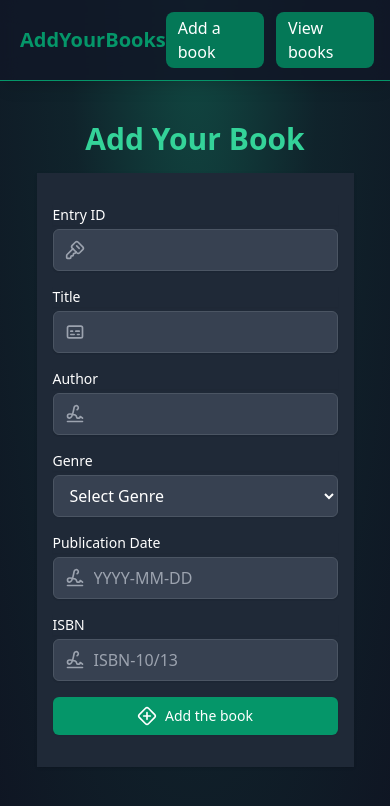
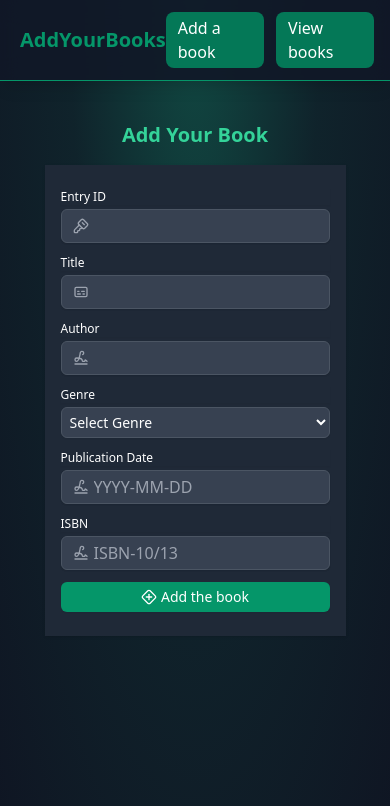
Before and after one commit to Devansh27112001/Challenge-frontend-SimpleBind, a React (Vite) app in the folder frontend/: page /add-book in a window 390 px wide. Shown: the top 806 px of the page. Built offline with nearby package versions, Linux system fonts and the light colour scheme.

Commit message:
Challenfe completed

```diff
--- a/frontend/src/components/FilterBy.jsx
+++ b/frontend/src/components/FilterBy.jsx
@@ -19,11 +19,11 @@ const FilterBy = () => {
   return (
     <div className="max-w-full flex justify-between items-center mb-2">
       <div className="flex gap-3 items-center">
-        <span className="text-emerald-300 uppercase tracking-tighter">
+        <span className="text-emerald-300 uppercase tracking-tighter sm:text-lg text-sm">
           Filter By:
         </span>
         <select
-          className="bg-gray-700 border border-gray-600 rounded-md shadow-sm py-1 px-3 text-white focus:outline-none focus:ring-2 focus:ring-emerald-500 focus:border-emerald-500 transition-all duration-300"
+          className="bg-gray-700 border border-gray-600 rounded-md shadow-sm sm:py-1 sm:px-3 text-white focus:outline-none focus:ring-2 focus:ring-emerald-500 focus:border-emerald-500 transition-all duration-300 p-1 sm:text-sm text-xs"
           onChange={(e) => {
             setFilter({
               ...filter,
@@ -45,7 +45,7 @@ const FilterBy = () => {
       </div>
       <div>
         <button
-          className="bg-emerald-600 px-4 py-1 hover:bg-emerald-500 text-white rounded-md"
+          className="bg-emerald-600 sm:px-4 sm:py-1 px-2 py-1 hover:bg-emerald-500 text-white rounded-md"
           onClick={handleFilterSearch}
         >
           Filter
--- a/frontend/src/pages/AddBookPage.jsx
+++ b/frontend/src/pages/AddBookPage.jsx
@@ -41,29 +41,29 @@ const AddBookPage = () => {
         animate={{ opacity: 1, y: 0 }}
         transition={{ duration: 0.8 }}
       >
-        <h2 className="text-center mt-6 text-3xl font-extrabold text-emerald-400">
+        <h2 className="text-center mt-6 sm:text-3xl text-xl font-extrabold text-emerald-400">
           Add Your Book
         </h2>
       </motion.div>
       <motion.div
-        className="mt-4 sm:mx-auto sm:w-full sm:max-w-md max-w-md mx-auto"
+        className="mt-4 sm:mx-auto sm:w-full sm:max-w-md max-w-md mx-auto "
         initial={{ opacity: 0, y: 20 }}
         animate={{ opacity: 1, y: 0 }}
         transition={{ duration: 0.8, delay: 0.2 }}
       >
-        <div className="bg-gray-800 py-8 px-4 shadow sm:rounded-lg sm:px-10">
-          <form className="space-y-4" onSubmit={handleSubmit}>
+        <div className="bg-gray-800 sm:py-8 px-4 py-6 shadow sm:rounded-lg sm:px-10">
+          <form className="sm:space-y-4 space-y-3" onSubmit={handleSubmit}>
             <div>
               <label
                 htmlFor="entryId"
-                className="block text-sm font-medium shadow-sm"
+                className="block sm:text-sm text-xs font-medium shadow-sm"
               >
                 Entry ID
               </label>
               <div className="mt-1 relative rounded-md shadow-sm">
                 <div className="absolute inset-y-0 left-0 pl-3 flex items-center pointer-events-none">
                   <KeySquare
-                    className="h-5 w-5 text-gray-400"
+                    className="sm:h-5 sm:w-5 h-4 w-4 text-gray-400"
                     aria-hidden="true"
                   />
                 </div>
@@ -75,21 +75,21 @@ const AddBookPage = () => {
                   onChange={(e) =>
                     setFormData({ ...formData, entryId: e.target.value })
                   }
-                  className="block w-full px-3 py-2 pl-10 bg-gray-700 border border-gray-600 rounded-md shadow-sm placeholder-gray-400 outline-none focus:ring-emerald-500 focus:border-emerald-500 sm:text-sm"
+                  className="block w-full sm:px-3 sm:py-2 py-1 px-1 sm:pl-10 pl-8 bg-gray-700 border border-gray-600 rounded-md shadow-sm placeholder-gray-400 outline-none focus:ring-emerald-500 focus:border-emerald-500 sm:text-sm"
                 />
               </div>
             </div>
             <div>
               <label
                 htmlFor="title"
-                className="block text-sm font-medium shadow-sm"
+                className="block sm:text-sm text-xs font-medium shadow-sm"
               >
                 Title
               </label>
               <div className="mt-1 relative rounded-md shadow-sm">
                 <div className="absolute inset-y-0 left-0 pl-3 flex items-center pointer-events-none">
                   <Captions
-                    className="h-5 w-5 text-gray-400"
+                    className="sm:h-5 sm:w-5 h-4 w-4 text-gray-400"
                     aria-hidden="true"
                   />
                 </div>
@@ -101,21 +101,21 @@ const AddBookPage = () => {
                   onChange={(e) =>
                     setFormData({ ...formData, title: e.target.value })
                   }
-                  className="block w-full px-3 py-2 pl-10 bg-gray-700 border border-gray-600 rounded-md shadow-sm placeholder-gray-400 outline-none focus:ring-emerald-500 focus:border-emerald-500 sm:text-sm"
+                  className="block w-full sm:px-3 sm:py-2 py-1 px-1 sm:pl-10 pl-8 bg-gray-700 border border-gray-600 rounded-md shadow-sm placeholder-gray-400 outline-none focus:ring-emerald-500 focus:border-emerald-500 sm:text-sm"
                 />
               </div>
             </div>
             <div>
               <label
                 htmlFor="author"
-                className="block text-sm font-medium shadow-sm"
+                className="block sm:text-sm text-xs font-medium shadow-sm"
               >
                 Author
               </label>
               <div className="mt-1 relative rounded-md shadow-sm">
                 <div className="absolute inset-y-0 left-0 pl-3 flex items-center pointer-events-none">
                   <Signature
-                    className="h-5 w-5 text-gray-400"
+                    className="sm:h-5 sm:w-5 h-4 w-4 text-gray-400"
                     aria-hidden="true"
                   />
                 </div>
@@ -127,21 +127,21 @@ const AddBookPage = () => {
                   onChange={(e) =>
                     setFormData({ ...formData, author: e.target.value })
                   }
-                  className="block w-full px-3 py-2 pl-10 bg-gray-700 border border-gray-600 rounded-md shadow-sm placeholder-gray-400 outline-none focus:ring-emerald-500 focus:border-emerald-500 sm:text-sm"
+                  className="block w-full sm:px-3 sm:py-2 py-1 px-1 sm:pl-10 pl-8 bg-gray-700 border border-gray-600 rounded-md shadow-sm placeholder-gray-400 outline-none focus:ring-emerald-500 focus:border-emerald-500 sm:text-sm"
                 />
               </div>
             </div>
             <div>
               <label
                 htmlFor="genre"
-                className="block text-sm font-medium shadow-sm"
+                className="block sm:text-sm text-xs font-medium shadow-sm"
               >
                 Genre
               </label>
               <select
                 name="genre"
                 id="genre"
-                className="mt-1 w-full bg-gray-700 border border-gray-600 rounded-md shadow-sm py-2 px-3 text-white focus:outline-none focus:ring-2 focus:ring-emerald-500 focus:border-emerald-500 transition-all duration-300"
+                className="mt-1 w-full bg-gray-700 border border-gray-600 rounded-md shadow-sm sm:px-3 sm:py-2 py-1 px-1 text-white focus:outline-none focus:ring-2 focus:ring-emerald-500 focus:border-emerald-500 transition-all duration-300 sm:text-md text-sm"
                 required
                 value={formData.genre}
                 onChange={(e) =>
@@ -163,14 +163,14 @@ const AddBookPage = () => {
             <div>
               <label
                 htmlFor="publication-date"
-                className="block text-sm font-medium shadow-sm"
+                className="block sm:text-sm text-xs font-medium shadow-sm"
               >
                 Publication Date
               </label>
               <div className="mt-1 relative rounded-md shadow-sm">
                 <div className="absolute inset-y-0 left-0 pl-3 flex items-center pointer-events-none">
                   <Signature
-                    className="h-5 w-5 text-gray-400"
+                    className="sm:h-5 sm:w-5 h-4 w-4 text-gray-400"
                     aria-hidden="true"
                   />
                 </div>
@@ -185,7 +185,7 @@ const AddBookPage = () => {
                       publicationDate: e.target.value,
                     })
                   }
-                  className="block w-full px-3 py-2 pl-10 bg-gray-700 border border-gray-600 rounded-md shadow-sm placeholder-gray-400 outline-none focus:ring-emerald-500 focus:border-emerald-500 sm:text-sm"
+                  className="block w-full sm:px-3 sm:py-2 py-1 px-1 sm:pl-10 pl-8 bg-gray-700 border border-gray-600 rounded-md shadow-sm placeholder-gray-400 outline-none focus:ring-emerald-500 focus:border-emerald-500 sm:text-sm"
                   placeholder="YYYY-MM-DD"
                 />
               </div>
@@ -193,14 +193,14 @@ const AddBookPage = () => {
             <div>
               <label
                 htmlFor="isbn"
-                className="block text-sm font-medium shadow-sm"
+                className="block sm:text-sm text-xs font-medium shadow-sm"
               >
                 ISBN
               </label>
               <div className="mt-1 relative rounded-md shadow-sm">
                 <div className="absolute inset-y-0 left-0 pl-3 flex items-center pointer-events-none">
                   <Signature
-                    className="h-5 w-5 text-gray-400"
+                    className="sm:h-5 sm:w-5 h-4 w-4 text-gray-400"
                     aria-hidden="true"
                   />
                 </div>
@@ -214,7 +214,7 @@ const AddBookPage = () => {
                   onChange={(e) =>
                     setFormData({ ...formData, isbnNumber: e.target.value })
                   }
-                  className="block w-full px-3 py-2 pl-10 bg-gray-700 border border-gray-600 rounded-md shadow-sm placeholder-gray-400 outline-none focus:ring-emerald-500 focus:border-emerald-500 sm:text-sm"
+                  className="block w-full sm:px-3 sm:py-2 py-1 px-1 sm:pl-10 pl-8 bg-gray-700 border border-gray-600 rounded-md shadow-sm placeholder-gray-400 outline-none focus:ring-emerald-500 focus:border-emerald-500 sm:text-sm"
                   placeholder="ISBN-10/13"
                 />
               </div>
@@ -222,19 +222,22 @@ const AddBookPage = () => {
 
             <button
               type="submit"
-              className="w-full flex justify-center py-2 px-4 border border-transparent rounded-md shadow-sm text-sm font-medium text-white bg-emerald-600 hover:bg-emerald-700 focus:outline-none focus:ring-2 focus:ring-offset-2 focus:ring-emerald-500 transition duration-150 ease-in-out disabled:opacity-50"
+              className="w-full flex justify-center items-center sm:py-2 sm:px-4 px-2 py-1 border border-transparent rounded-md shadow-sm text-sm font-medium text-white bg-emerald-600 hover:bg-emerald-700 focus:outline-none focus:ring-2 focus:ring-offset-2 focus:ring-emerald-500 transition duration-150 ease-in-out disabled:opacity-50"
               disabled={isLoading}
             >
               {isLoading ? (
                 <Loader
-                  className="mr-2 w-5 h-5 animate-spin"
+                  className="sm:mr-2 mr-1 sm:h-5 sm:w-5 h-4 w-4 animate-spin"
                   aria-hidden="true"
                 >
                   Loading...
                 </Loader>
               ) : (
                 <>
-                  <DiamondPlus className="mr-2 w-5 h-5" aria-hidden="true" />
+                  <DiamondPlus
+                    className="sm:mr-2 mr-1 sm:h-5 sm:w-5 h-4 w-4"
+                    aria-hidden="true"
+                  />
                   Add the book
                 </>
               )}
--- a/frontend/src/pages/ViewBooks.jsx
+++ b/frontend/src/pages/ViewBooks.jsx
@@ -15,7 +15,7 @@ const ViewBooks = () => {
   }, []);
   return (
     <motion.div
-      className="relative z-50 shadow-md rounded-md max-w-5xl mx-auto bg-opacity-50 mt-20 overflow-hidden"
+      className="relative z-50 shadow-md rounded-md max-w-5xl px-1 mx-auto bg-opacity-50 mt-20 overflow-hidden"
       initial={{ opacity: 0, y: -20 }}
       animate={{ opacity: 1, y: 0 }}
       transition={{ duration: 0.5 }}
@@ -24,7 +24,7 @@ const ViewBooks = () => {
         Books List
       </h1>
       <FilterBy />
-      <div className="max-w-full bg-gray-700 bg-opacity-25 sm:px-4 px-2 py-2  space-y-3 rounded-sm">
+      <div className="max-w-full bg-gray-700 bg-opacity-25 sm:px-4 px-2 py-2 space-y-3 rounded-sm">
         <div className="sm:text-base bg-gray-700 text-xs font-medium text-white min-w-full flex items-center justify-between divide-x divide-emerald-100 pb-1 divide-opacity-15 bg-opacity-5 rounded-md border-b border-gray-700">
           <div className="uppercase w-full px-2 py-2 flex justify-center">
             <BookA className="w-6 h-6 mr-1 sm:inline-block hidden" />
```
